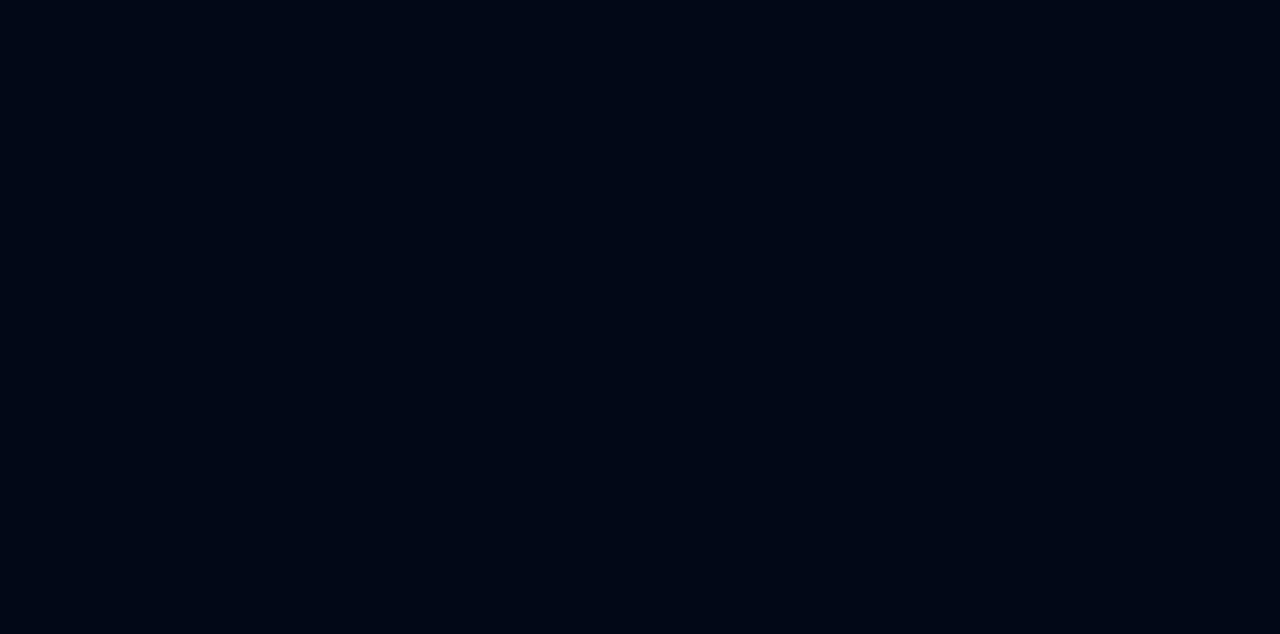
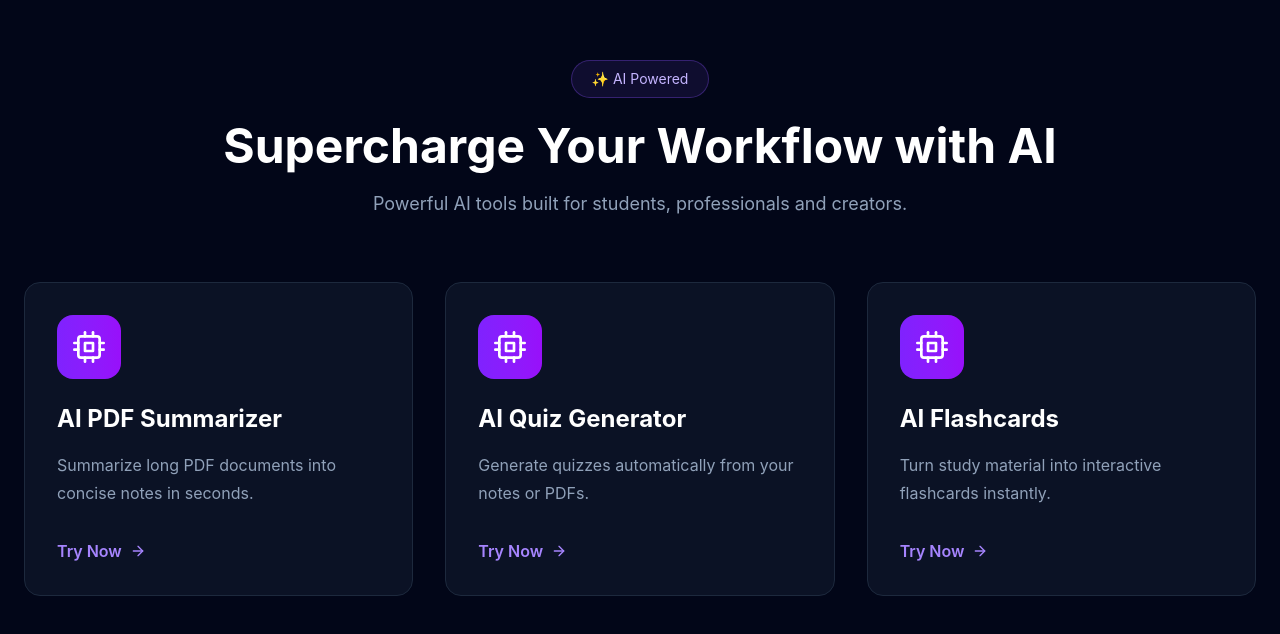
Before and after one commit to Dani-125/nexyra-tools, a React (Vite) app: page / in a window 1280 px wide. Shown: the part 5491-6125 px from the top of the page. Before the commit the page ends 5455 px from the top, so only its background shows below. Built offline with nearby package versions, Linux system fonts and the light colour scheme.

Commit message:
Add Featured AI Tools section to homepage

```diff
--- a/src/App.jsx
+++ b/src/App.jsx
@@ -1,3 +1,4 @@
+import FeaturedAI from "./components/home/FeaturedAI";
 import Categories from "./components/home/Categories";
 import Footer from "./components/layout/Footer";
 import Features from "./components/home/Features";
@@ -16,6 +17,7 @@ function App() {
       <Features/>
       <Footer/>
       <Categories/>
+      <FeaturedAI/>
     </div>
   );
 }
--- /dev/null
+++ b/src/components/home/FeaturedAI.jsx
@@ -0,0 +1,68 @@
+import { FiCpu, FiArrowRight } from "react-icons/fi";
+
+const aiTools = [
+  {
+    title: "AI PDF Summarizer",
+    description: "Summarize long PDF documents into concise notes in seconds.",
+  },
+  {
+    title: "AI Quiz Generator",
+    description: "Generate quizzes automatically from your notes or PDFs.",
+  },
+  {
+    title: "AI Flashcards",
+    description: "Turn study material into interactive flashcards instantly.",
+  },
+];
+
+function FeaturedAI() {
+  return (
+    <section className="py-24 px-6">
+      <div className="max-w-7xl mx-auto">
+
+        <div className="text-center mb-16">
+          <span className="inline-block rounded-full border border-violet-500/30 bg-violet-500/10 px-5 py-2 text-sm text-violet-300">
+            ✨ AI Powered
+          </span>
+
+          <h2 className="mt-6 text-5xl font-bold text-white">
+            Supercharge Your Workflow with AI
+          </h2>
+
+          <p className="mt-5 text-lg text-slate-400 max-w-2xl mx-auto">
+            Powerful AI tools built for students, professionals and creators.
+          </p>
+        </div>
+
+        <div className="grid gap-8 lg:grid-cols-3">
+          {aiTools.map((tool) => (
+            <div
+              key={tool.title}
+              className="group rounded-2xl border border-slate-800 bg-slate-900/70 p-8 transition-all duration-300 hover:-translate-y-2 hover:border-violet-500 hover:shadow-[0_0_30px_rgba(139,92,246,0.25)]"
+            >
+              <div className="flex h-16 w-16 items-center justify-center rounded-2xl bg-gradient-to-r from-violet-600 to-purple-600 text-white transition-transform duration-300 group-hover:scale-110 group-hover:rotate-6">
+                <FiCpu size={32} />
+              </div>
+
+              <h3 className="mt-6 text-2xl font-bold text-white">
+                {tool.title}
+              </h3>
+
+              <p className="mt-4 leading-7 text-slate-400">
+                {tool.description}
+              </p>
+
+              <button className="mt-8 flex items-center gap-2 font-semibold text-violet-400 transition hover:text-violet-300">
+                Try Now
+                <FiArrowRight />
+              </button>
+            </div>
+          ))}
+        </div>
+
+      </div>
+    </section>
+  );
+}
+
+export default FeaturedAI;
```
